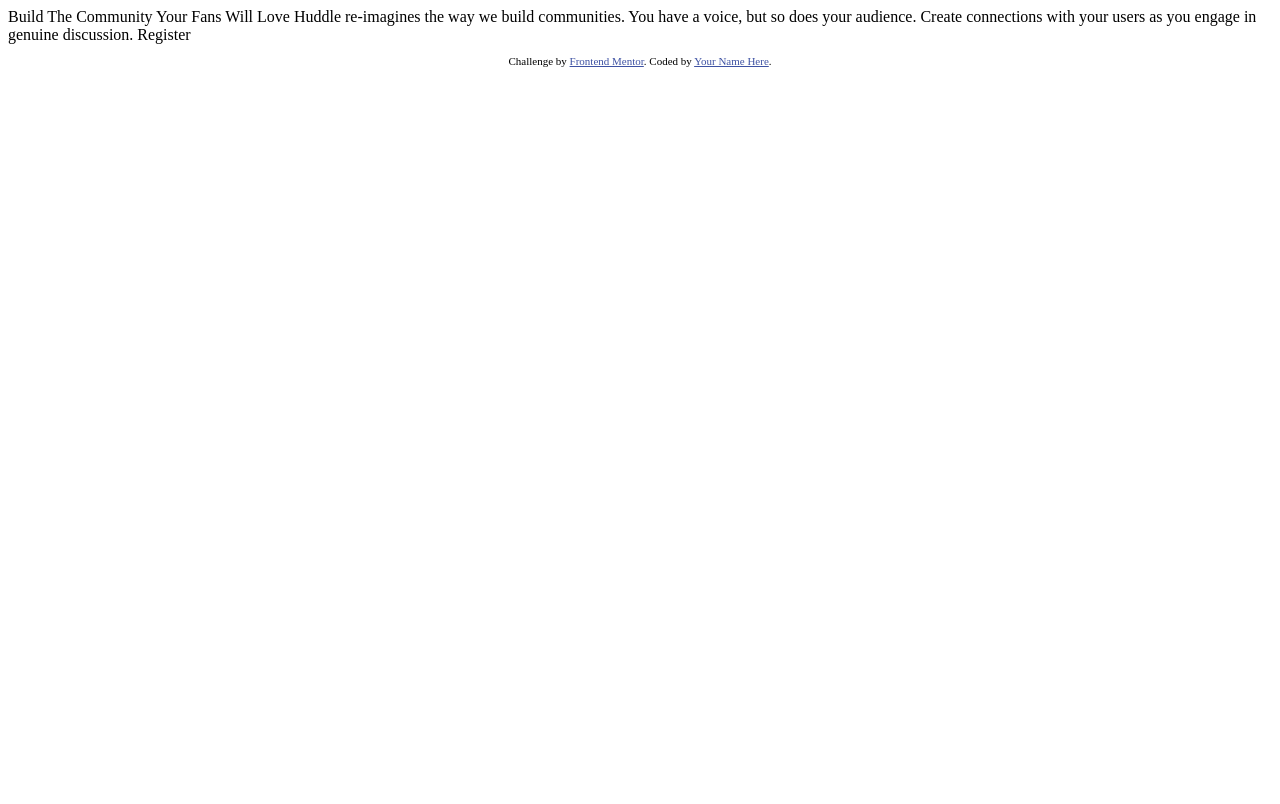
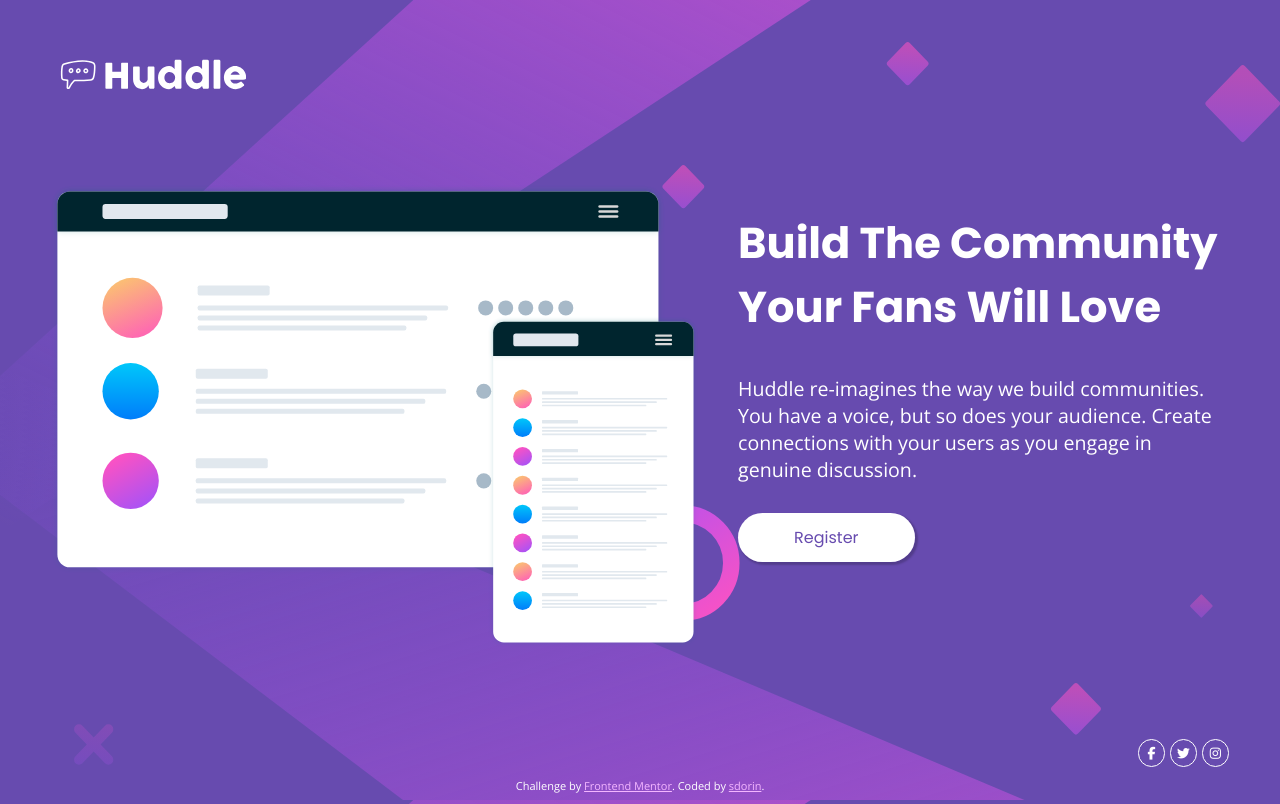
Before and after one commit to ds-trt/fm-huddle-landing-page, a plain HTML site: page index.html in a window 1280 px wide. Drawn offline with nearby package versions, Linux system fonts and the light colour scheme.

Commit message:
working responsive

```diff
--- a/index.html
+++ b/index.html
@@ -3,7 +3,10 @@
 <head>
   <meta charset="UTF-8">
   <meta name="viewport" content="width=device-width, initial-scale=1.0"> <!-- displays site properly based on user's device -->
-
+  <script src="https://kit.fontawesome.com/75430391c5.js" crossorigin="anonymous"></script>
+  <link href="https://fonts.googleapis.com/css2?family=Poppins:wght@400;700&display=swap" rel="stylesheet">
+  <link href="https://fonts.googleapis.com/css2?family=Open+Sans&display=swap" rel="stylesheet">
+  <link rel="stylesheet" href="styles.css">
   <link rel="icon" type="image/png" sizes="32x32" href="./images/favicon-32x32.png">
 
   <title>Frontend Mentor | Huddle landing page with single introductory section</title>
@@ -11,22 +14,41 @@
   <!-- Feel free to remove these styles or customise in your own stylesheet 👍 -->
   <style>
     .attribution { font-size: 11px; text-align: center; }
-    .attribution a { color: hsl(228, 45%, 44%); }
+    .attribution a { color:#F3B6FF; }
   </style>
 </head>
 <body>
+  <div class="container">
+    <header>
+        <img class="img-logo" src="./images/logo.svg" alt="Huddle logo">
+    </header>
+    <section class="main flex">
+      <img class="img-mockup" src="./images/illustration-mockups.svg" alt="Responsive webpage mockups">
+      <div class="col">
+        <h1>Build The Community Your Fans Will Love</h1>
+        <p>Huddle re-imagines the way we build communities. You have a voice, but so does your audience.
+          Create connections with your users as you engage in genuine discussion. </p>
+        <a href="" class="btn">Register</a>
+      </div>
+    </section>
+    <footer class="social flex">
+      <div>
+        <i class="fab fa-facebook-f"></i>
+        <i class="fab fa-twitter"></i>
+        <i class="fab fa-instagram"></i>
+      </div>
+    </footer>
+  </div>
 
-  Build The Community Your Fans Will Love
 
-  Huddle re-imagines the way we build communities. You have a voice, but so does your audience.
-  Create connections with your users as you engage in genuine discussion.
 
-  Register
+
+
 
   <footer>
     <p class="attribution">
       Challenge by <a href="https://www.frontendmentor.io?ref=challenge" target="_blank">Frontend Mentor</a>.
-      Coded by <a href="#">Your Name Here</a>.
+      Coded by <a href="#">sdorin</a>.
     </p>
   </footer>
 </body>
--- /dev/null
+++ b/styles.css
@@ -0,0 +1,153 @@
+*, *::after, *::before {
+    box-sizing: inherit;
+}
+
+:root {
+    box-sizing: border-box;
+    --violet: hsl(257, 40%, 49%);
+}
+
+body{
+    font-family: 'Open Sans', sans-serif;
+    color: #fff;
+    margin: 0;
+    padding: 0;
+    background-image: url('./images/bg-mobile.svg');
+    background-repeat: no-repeat;
+    background-size: contain;
+    background-color: var(--violet);
+    padding: 0 40px;
+}
+
+.container {
+    max-width: 1440px;
+    margin: 0 auto;
+}
+.flex {
+    display: flex;
+    flex-direction: column;
+}
+
+.col {
+    text-align: center;
+    padding-top: 1em;
+}
+
+.social {
+    align-items: center;
+}
+
+
+.img-logo {
+    width: 125px;
+    padding: 30px 0;
+}
+
+.img-mockup {
+    width: 100%;
+    padding: 30px 0;
+}
+
+.col p {
+    padding-bottom: 1em;
+}
+
+.btn {
+    font-family: 'Poppins', sans-serif;
+    text-decoration: none;
+    color: var(--violet);
+    font-size: .8rem;
+    font-weight: 400;
+    background-color: #fff;
+    padding: .8em 6em;
+    border-radius: 100px;
+    box-shadow: 2px 2px 2px 1px rgba(0, 0, 0, 0.2);
+}
+h1, h2, h3 {
+    font-family: 'Poppins', sans-serif;
+}
+
+.social {
+    padding-top: 4em;
+}
+
+i.fab {
+    font-size: .8rem;
+    width: 2.1em;
+    text-align: center;
+    line-height: 2.1em;
+    color: #fff;
+    border: 1px solid #fff;
+    border-radius: 100px;
+}
+
+@media (min-width: 768px) {
+    body {
+        background-image: url('./images/bg-desktop.svg');
+        background-attachment: fixed;
+        background-size: auto 100%;
+        font-size: 1rem;
+        padding: 0 4%;
+    }
+
+    .flex {
+        flex-direction: row;
+    }
+
+    .col {
+        padding-left: 2em;
+        width: 50%;
+        text-align: start;
+    }
+
+    .img-logo {
+        width: 160px;
+        padding: 40px 0;
+    }
+
+    .main {
+        justify-content: space-between;
+    }
+    .main h1 {
+        font-size: 2rem;
+    }
+    .main .btn {
+        font-size: 1rem;
+        padding: 0.8em 3.5em;
+    }
+
+    .img-mockup {
+        align-self: flex-start;
+        width: 55%;
+    }
+
+    .social {
+        justify-content: center;
+    }
+}
+
+@media (min-width: 1100px) {
+    body {
+        font-size: 1.225rem;
+    }
+
+    .img-logo {
+        width: 200px;
+        padding: 50px 0;
+    }
+
+    .main h1 {
+        font-size: 2.7rem;
+    }
+
+    .social {
+        justify-content: flex-end;
+        padding-top: 3em;
+    }
+}
+
+@media (min-width: 1400px) {
+    .social {
+        padding-top: 0;
+    }
+}
```
